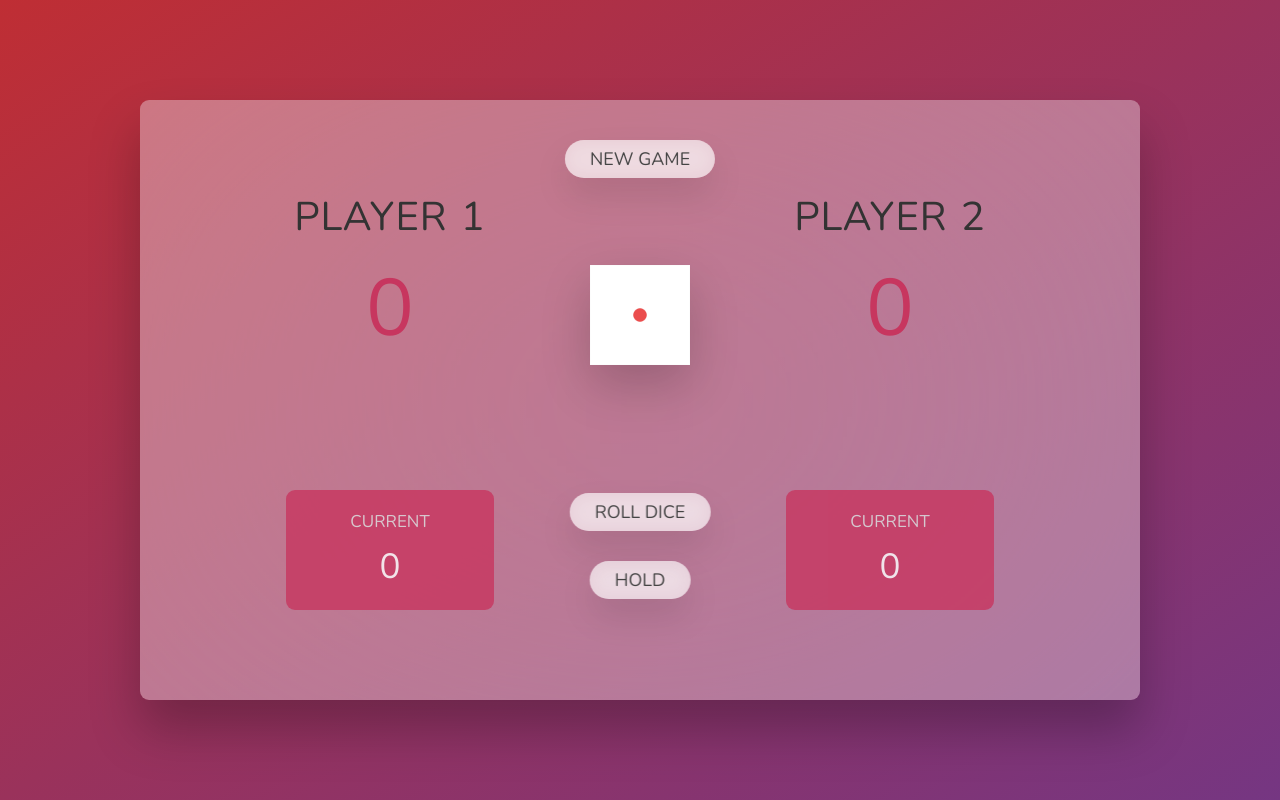
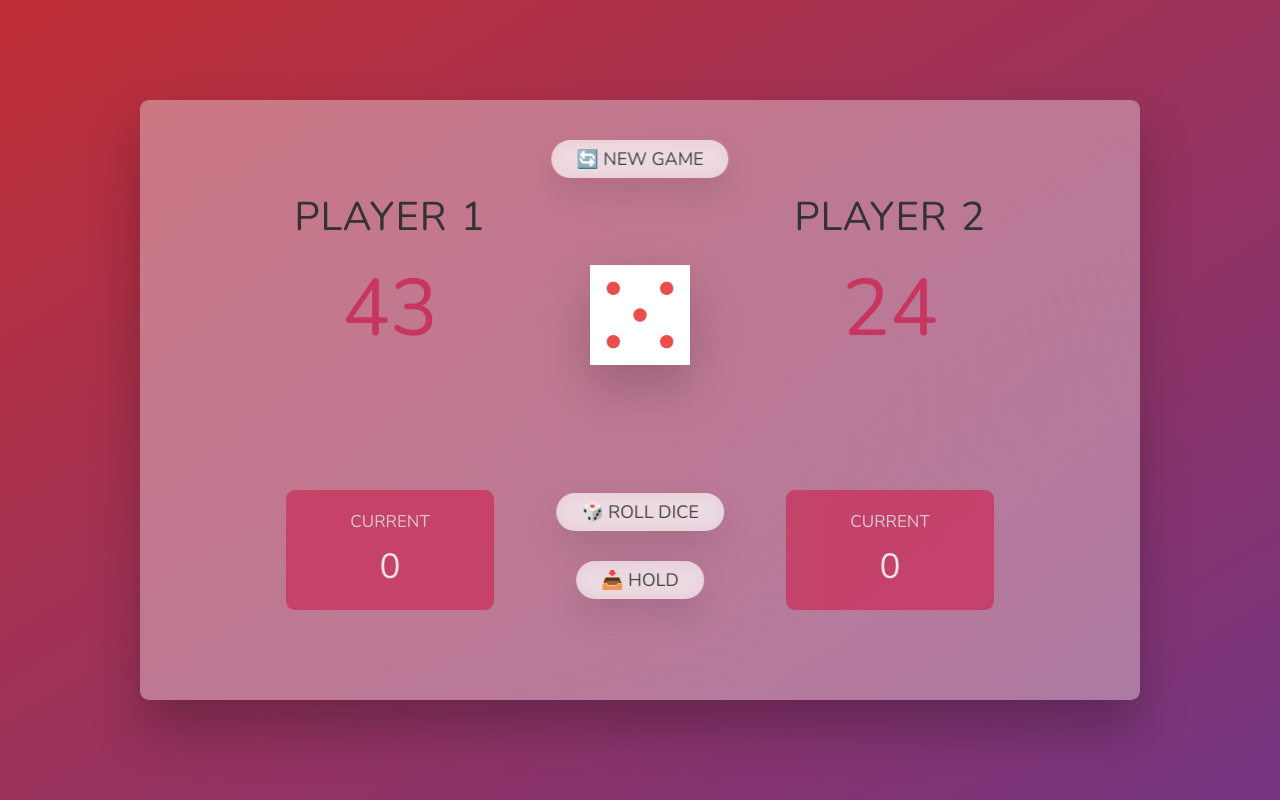
Before and after one commit to Sheikh-Hanaan/Dice-Clash, a plain HTML site: page index.html in a window 1280 px wide. Drawn offline with nearby package versions, Linux system fonts and the light colour scheme.

Commit message:
Update index.html

```diff
--- a/index.html
+++ b/index.html
@@ -9,9 +9,9 @@
   </head>
   <body>
     <main>
-      <section class="player player--0">
+      <section class="player player--0 player--active">
         <h2 class="name" id="name--0">Player 1</h2>
-        <p class="score" id="score--0">0</p>
+        <p class="score" id="score--0">43</p>
         <div class="current">
           <p class="current-label">Current</p>
           <p class="current-score" id="current--0">0</p>
@@ -19,17 +19,18 @@
       </section>
       <section class="player player--1">
         <h2 class="name" id="name--1">Player 2</h2>
-        <p class="score" id="score--1">0</p>
+        <p class="score" id="score--1">24</p>
         <div class="current">
           <p class="current-label">Current</p>
           <p class="current-score" id="current--1">0</p>
         </div>
       </section>
 
-      <img src="dice-1.png" alt="Playing dice" class="dice" />
-      <button class="btn btn--new">New game</button>
-      <button class="btn btn--roll">Roll dice</button>
-      <button class="btn btn--hold">Hold</button>
+      <img src="dice-5.png" alt="Playing dice" class="dice" />
+      <button class="btn btn--new">🔄 New game</button>
+      <button class="btn btn--roll">🎲 Roll dice</button>
+      <button class="btn btn--hold">📥 Hold</button>
     </main>
+    <script src="script.js"></script>
   </body>
 </html>
```
